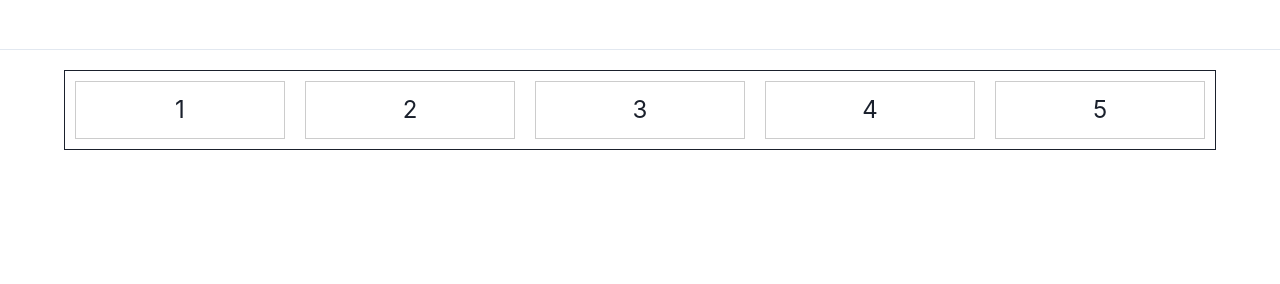
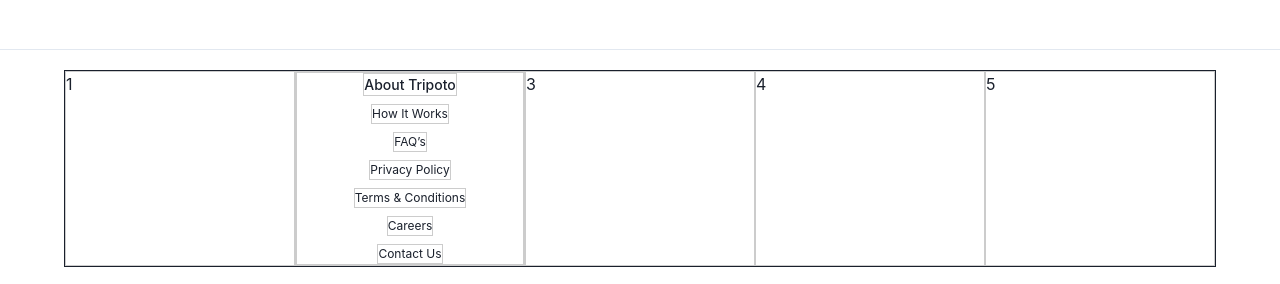
Before and after one commit to HackerSushant76/tripoto-clone, a React (Create React App) app: page / in a window 1280 px wide. Shown: the part 4404-4688 px from the top of the page. Before the commit the page ends 4574 px from the top, so only its background shows below. Built offline with nearby package versions, Linux system fonts and the light colour scheme; no server answers.

Commit message:
dynamic Route operation done

```diff
--- a/src/CSS/Footer.module.css
+++ b/src/CSS/Footer.module.css
@@ -1,19 +1,16 @@
 #footer{
     display:  grid;
     margin: auto;
-    text-align: center;
     border: 1px solid;
     grid-template-columns: repeat(5, 1fr);
-    font-size: 24px;
-    font-weight: 400;
     width: 90%;
     margin-top: 20px;
     margin-bottom: 20px;
 }
  #footer div{
     border: 1px solid #ccc;
-    padding: 10px;
-    margin: 10px;
+    margin: 0;
+    padding: 0
 }
   @media screen and (min-width: 1024px) {
     #footer {
--- a/src/Components/Footer.jsx
+++ b/src/Components/Footer.jsx
@@ -1,4 +1,4 @@
-import { Box } from '@chakra-ui/react'
+import { Box, Heading, VStack } from '@chakra-ui/react'
 import React from 'react'
 import style from "../CSS/Footer.module.css"
 function Footer() {
@@ -8,7 +8,17 @@ function Footer() {
         <hr/>
         <Box id={style.footer} >
             <Box>1</Box>
-            <Box>2</Box>
+            <Box>
+              <VStack font={"left"}>
+                <Box fontWeight="500" fontSize="14px">About Tripoto</Box>
+                <Box fontSize="12px">How It Works</Box>
+                <Box fontSize="12px">FAQ’s</Box>
+                <Box fontSize="12px">Privacy Policy</Box>
+                <Box fontSize="12px">Terms & Conditions</Box>
+                <Box fontSize="12px">Careers</Box>
+                <Box fontSize="12px">Contact Us</Box>
+              </VStack>
+            </Box>
             <Box>3</Box>
             <Box>4</Box>
             <Box>5</Box>
--- a/src/Routes/Allroutes.jsx
+++ b/src/Routes/Allroutes.jsx
@@ -5,6 +5,7 @@ import Packages from "./Packages";
 import Singapore from "../Components/singapore/Singapore";
 import Beach from "../Components/beaches/Beach"
 import SingleCardPage from "../Components/SingleCardPage";
+import TripPage from "./TripPage";
 
 export function AllRoutes() {
   return (
@@ -16,7 +17,8 @@ export function AllRoutes() {
       <Route path="/forum" element={<Heading>Forum</Heading>} />
       <Route path="/packages" element={<Packages/>} />
       <Route path="/publish" element={<Heading>Publish</Heading>} />
-      <Route path="/TripPage/:id" element={ <SingleCardPage/>  }/>
+      <Route path="/Partnerships/:id" element={ <SingleCardPage/>  }/>
+      <Route path="/TripPage/:id" element={<TripPage/>}/>
 
       {/* <Route path="/signin" element={<Heading>Signin</Heading>} /> */}
     </Routes>
```
